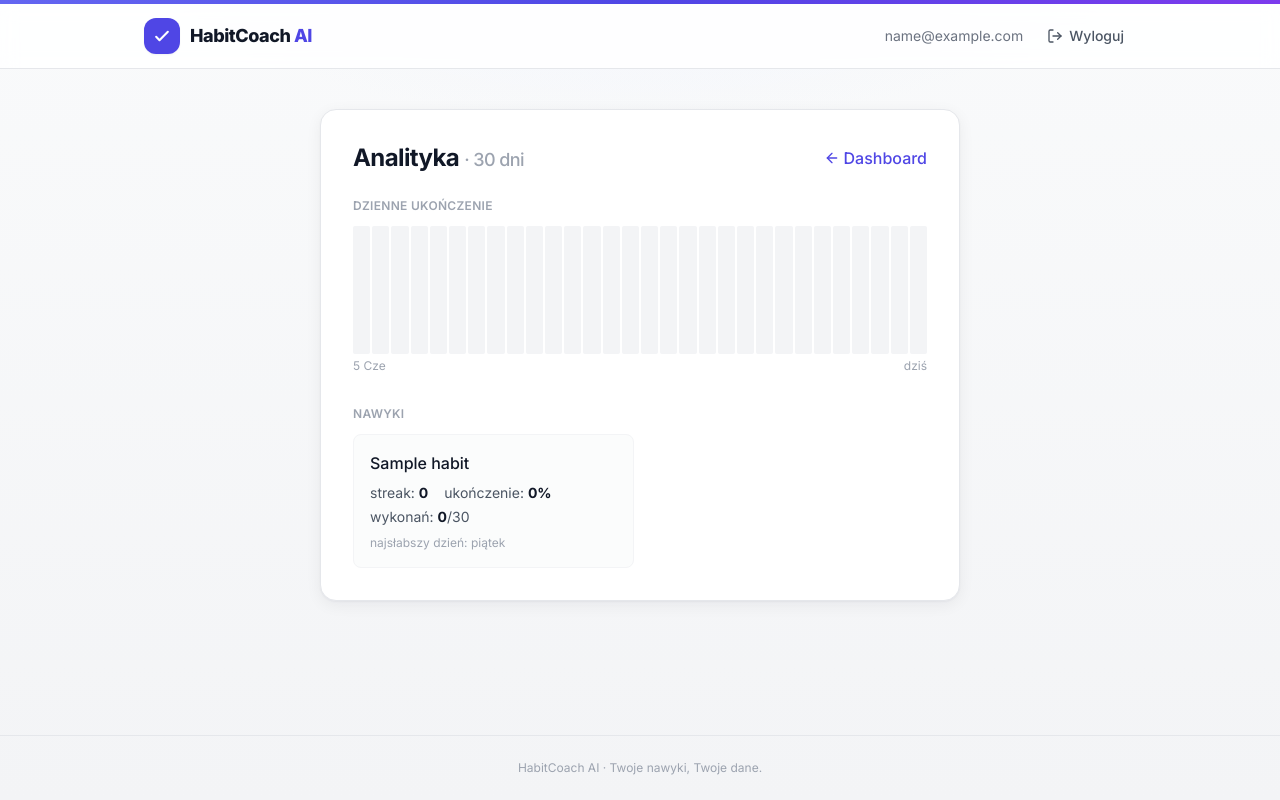
After one commit to szvlc/habit-coach-ai, a Django app: page /habits/analytics/ in a window 1280 px wide. The commit adds this page. Run offline with Django 5.2, Linux system fonts and the light colour scheme; a user stored in the database is signed in; tables that the repository leaves empty hold one stand-in row (values such as "Sample post"); some libraries are stand-ins or nearby versions.

Commit message:
feat(habit-analytics): server-rendered 30-day analytics page (M2L4)
New /habits/analytics/: per-habit metric cards (streak, completion %, weakest
day, count) + aggregate 30-day daily-completion bar chart, rendered entirely
server-side with Tailwind CSS (no JS/CDN dep — per lessons F1/F5). Adds
build_daily_completion() (pure, tested), HabitAnalyticsView, route, template,
dashboard nav link. Centralizes HISTORY_DAYS (import from recommendations,
removes the views.py duplicate — addresses F4). +6 tests, full suite 79 green.

Co-Authored-By: Claude Opus 4.8 (1M context) <noreply@anthropic.com>

```diff
--- a/habits/recommendations.py
+++ b/habits/recommendations.py
@@ -87,6 +87,32 @@ def build_history_context(user):
         )
 
     return {"today": today, "start": start, "days": days, "habits": rows}
+
+
+def build_daily_completion(user):
+    """Per-day completion over the 30-day window for one user's active habits.
+
+    Returns a list of HISTORY_DAYS dicts [{date, done_count, total, ratio, pct}]:
+    total is the count of the user's active habits, done_count how many were
+    executed that day, ratio/pct the fraction (0 when total==0). Draws only from
+    `user` (history_for already excludes archived habits and other users)."""
+    today = timezone.localdate()
+    start = today - timedelta(days=HISTORY_DAYS - 1)
+    days = [start + timedelta(days=offset) for offset in range(HISTORY_DAYS)]
+    total = Habit.objects.active(user).count()
+    counts = {}
+    for d in HabitExecution.objects.history_for(user, start).values_list("date", flat=True):
+        counts[d] = counts.get(d, 0) + 1
+    return [
+        {
+            "date": d,
+            "done_count": counts.get(d, 0),
+            "total": total,
+            "ratio": (counts.get(d, 0) / total) if total else 0,
+            "pct": round(100 * counts.get(d, 0) / total) if total else 0,
+        }
+        for d in days
+    ]
 
 
 def build_messages(context):
--- a/habits/urls.py
+++ b/habits/urls.py
@@ -10,6 +10,7 @@ urlpatterns = [
     path("<int:pk>/archive/", views.HabitArchiveView.as_view(), name="archive"),
     path("<int:pk>/toggle/", views.HabitToggleView.as_view(), name="toggle"),
     path("history/", views.HabitHistoryView.as_view(), name="history"),
+    path("analytics/", views.HabitAnalyticsView.as_view(), name="analytics"),
     path("recommendation/generate/", views.RecommendationGenerateView.as_view(), name="recommend"),
     path("recommendation/auto/", views.RecommendationAutoView.as_view(), name="recommend_auto"),
 ]
--- a/habits/views.py
+++ b/habits/views.py
@@ -11,15 +11,16 @@ from django.views.generic import CreateView, TemplateView, UpdateView
 from .forms import HabitForm
 from .models import Habit, HabitExecution, Recommendation
 from .recommendations import (
+    HISTORY_DAYS,
     auto_recommendation_due,
+    build_daily_completion,
+    build_history_context,
     can_generate,
     generate_recommendation,
     is_grounded,
 )
 
 logger = logging.getLogger(__name__)
-
-HISTORY_DAYS = 30
 
 
 class HabitCreateView(LoginRequiredMixin, CreateView):
@@ -111,6 +112,24 @@ class HabitHistoryView(LoginRequiredMixin, TemplateView):
         return context
 
 
+class HabitAnalyticsView(LoginRequiredMixin, TemplateView):
+    """Server-rendered 30-day analytics (post-MVP): per-habit metric cards plus
+    an aggregate daily-completion bar chart. Pure presentation over existing
+    data — no new model, no JS/CDN dependency (see change habit-analytics)."""
+
+    template_name = "habits/analytics.html"
+
+    def get_context_data(self, **kwargs):
+        context = super().get_context_data(**kwargs)
+        user = self.request.user
+        history = build_history_context(user)
+        context["habits"] = history["habits"]
+        context["today"] = history["today"]
+        context["daily"] = build_daily_completion(user)
+        context["history_days"] = HISTORY_DAYS
+        return context
+
+
 class RecommendationGenerateView(LoginRequiredMixin, View):
     """Generate an on-demand AI recommendation (FR-011). Guards on data
     threshold, calls the OpenRouter service, persists with the observational
--- /dev/null
+++ b/templates/habits/analytics.html
@@ -0,0 +1,57 @@
+{% extends "base.html" %}
+
+{% block title %}Analityka · HabitCoach AI{% endblock %}
+
+{% block container_width %}max-w-2xl{% endblock %}
+
+{% block content %}
+<div class="card">
+    <div class="flex items-center justify-between mb-6">
+        <h1 class="text-2xl font-bold tracking-tight">Analityka <span class="text-gray-400 font-medium text-lg">· 30 dni</span></h1>
+        <a href="{% url 'accounts:dashboard' %}" class="link">
+            <svg class="h-4 w-4" viewBox="0 0 24 24" fill="none" stroke="currentColor" stroke-width="2" stroke-linecap="round" stroke-linejoin="round" aria-hidden="true"><line x1="19" y1="12" x2="5" y2="12"/><polyline points="12 19 5 12 12 5"/></svg>
+            Dashboard
+        </a>
+    </div>
+
+    {% if habits %}
+        <h2 class="text-xs font-semibold uppercase tracking-wide text-gray-400 mb-3">Dzienne ukończenie</h2>
+        <div class="flex items-end gap-0.5 h-32 mb-1" role="img"
+             aria-label="Wykres dziennego ukończenia nawyków przez ostatnie 30 dni">
+            {% for day in daily %}
+                <div class="flex-1 h-full flex items-end bg-gray-100 rounded-sm overflow-hidden"
+                     title="{{ day.date|date:'Y-m-d' }}: {{ day.done_count }}/{{ day.total }}">
+                    <div class="w-full rounded-sm {% if day.date == today %}bg-indigo-600{% else %}bg-indigo-400{% endif %}"
+                         style="height: {{ day.pct }}%"></div>
+                </div>
+            {% endfor %}
+        </div>
+        <div class="flex justify-between text-xs text-gray-400 mb-8">
+            <span>{{ daily.0.date|date:"j M" }}</span>
+            <span>dziś</span>
+        </div>
+
+        <h2 class="text-xs font-semibold uppercase tracking-wide text-gray-400 mb-3">Nawyki</h2>
+        <div class="grid gap-3 sm:grid-cols-2">
+            {% for h in habits %}
+                <div class="rounded-lg border border-gray-100 bg-gray-50/60 p-4">
+                    <p class="font-medium truncate mb-2">{{ h.name }}</p>
+                    <div class="flex flex-wrap gap-x-4 gap-y-1 text-sm text-gray-600">
+                        <span>streak: <strong class="text-gray-900">{{ h.current_streak }}</strong></span>
+                        <span>ukończenie: <strong class="text-gray-900">{{ h.completion_rate }}%</strong></span>
+                        <span>wykonań: <strong class="text-gray-900">{{ h.done_count }}</strong>/{{ history_days }}</span>
+                    </div>
+                    {% if h.weakest_weekday %}
+                        <p class="text-xs text-gray-400 mt-2">najsłabszy dzień: {{ h.weakest_weekday }}</p>
+                    {% endif %}
+                </div>
+            {% endfor %}
+        </div>
+    {% else %}
+        <div class="empty-state">
+            <p class="text-gray-600 mb-4">Brak danych do analizy — dodaj nawyk i zaloguj wykonania.</p>
+            <a href="{% url 'habits:add' %}" class="btn-primary">Dodaj nawyk</a>
+        </div>
+    {% endif %}
+</div>
+{% endblock %}
```
Also changed, not shown: habits/tests.py (+68 -0 lines), templates/accounts/dashboard.html (+10 -4 lines).
